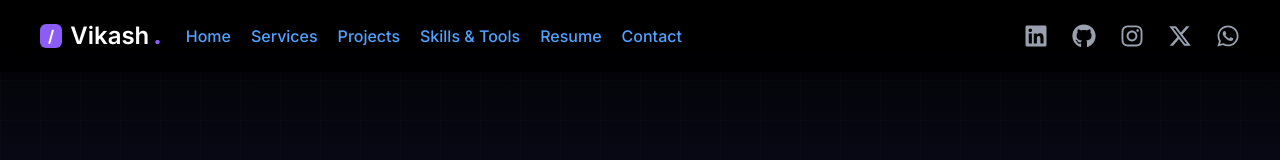
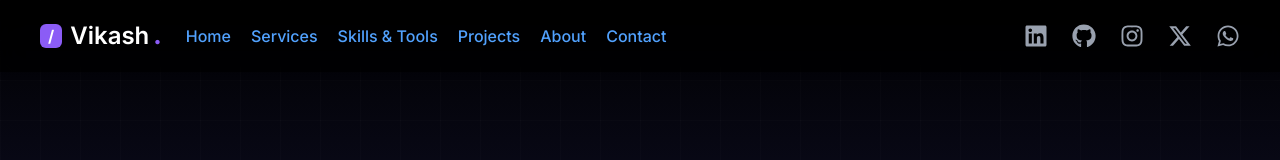
Before and after one commit to Vikash-Mishra06/portfolio-1, a Next.js app: page / in a window 1280 px wide. Shown: the top 160 px of the page. Built offline with nearby package versions, Linux system fonts and the light colour scheme.

Commit message:
27th commit

```diff
--- a/components/Home/Navbar/Nav.tsx
+++ b/components/Home/Navbar/Nav.tsx
@@ -36,9 +36,9 @@ const Nav = ({openNav}:Props) => {
             <li className="text-md text-blue-400 font-medium transition-all duration-300 space-x-5">
               <a className="hover:text-[#7C3AED]" href="#hero">Home</a>
               <a className="hover:text-[#7C3AED]" href="#services">Services</a>
+              <a className="hover:text-[#7C3AED]" href="#skills">Skills & Tools</a>
               <a className="hover:text-[#7C3AED]" href="#projects">Projects</a>
-              <a className="hover:text-[#7C3AED]" href="#skills">Skills & Tools</a>
-              <a className="hover:text-[#7C3AED]" href="#resume">Resume</a>
+              <a className="hover:text-[#7C3AED]" href="#about">About</a>
               <a className="hover:text-[#7C3AED]" href="#contact">Contact</a>
             </li>
           </ul>
```
